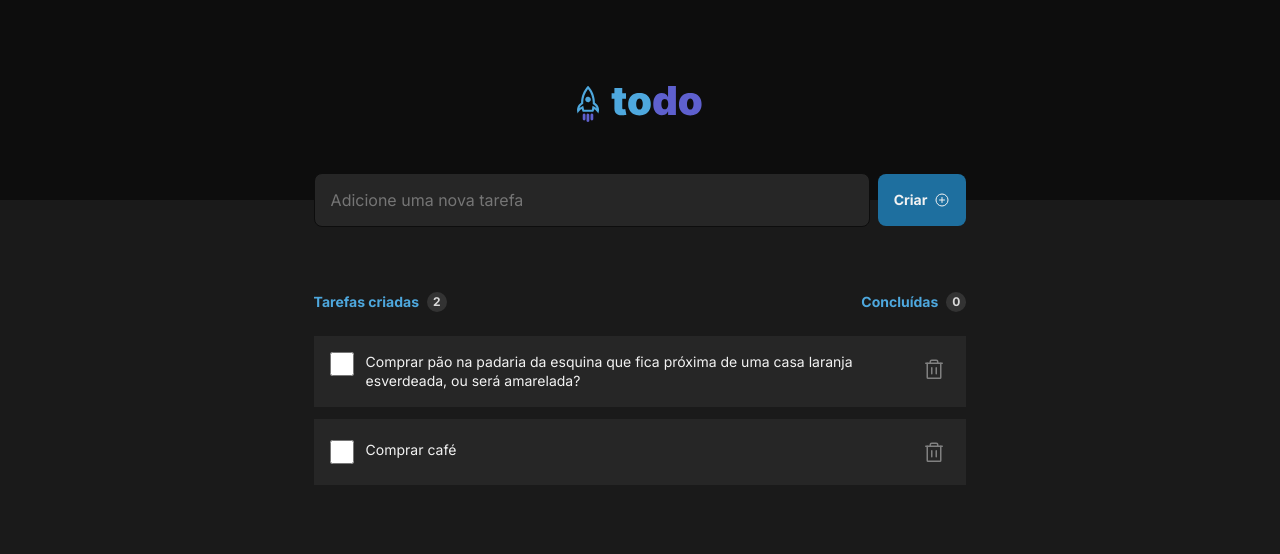
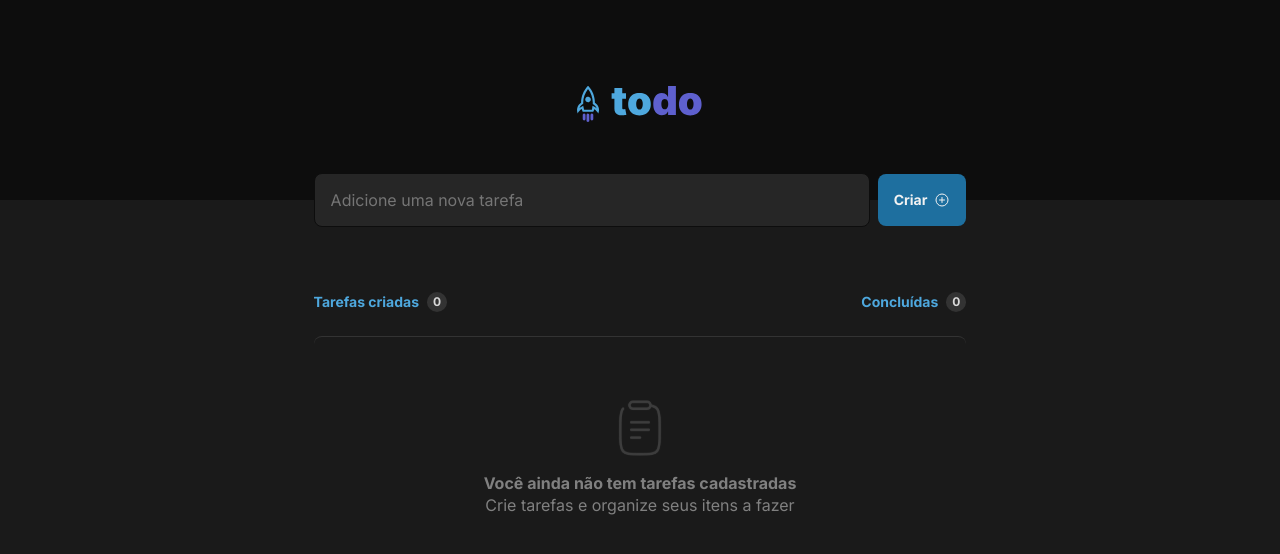
Before and after one commit to AndersonNascimentoAFSN/challenge-01-todo-list-react-ignite, a React (Vite) app: page / in a window 1280 px wide. Shown: the top 554 px of the page. Built offline with nearby package versions, Linux system fonts and the light colour scheme.

Commit message:
add task empty component

```diff
--- a/src/pages/Home/index.tsx
+++ b/src/pages/Home/index.tsx
@@ -4,20 +4,6 @@ import { Header, TaskCount, Tasks } from '../../shared/components';
 import { Input } from '../../shared/components';
 import { Button } from '../../shared/components';
 import styles from './styles.module.css';
-
-const tasksDefaultState = [
-  {
-    id: uuidv4(),
-    value:
-      'Comprar pão na padaria da esquina que fica próxima de uma casa laranja esverdeada, ou será amarelada?',
-    isComplete: false,
-  },
-  {
-    id: uuidv4(),
-    value: 'Comprar café',
-    isComplete: false,
-  },
-];
 
 interface ITask {
   id: string;
@@ -26,7 +12,7 @@ interface ITask {
 }
 
 export function Home() {
-  const [tasks, setTasks] = useState<ITask[]>(tasksDefaultState);
+  const [tasks, setTasks] = useState<ITask[]>([]);
   const [task, setTask] = useState('');
 
   function handleTaskCompleted(id: string) {
--- /dev/null
+++ b/src/shared/components/ListTasksEmpty/index.tsx
@@ -0,0 +1,12 @@
+import styles from './styles.module.css';
+import clipboard from '../../../assets/Clipboard.svg';
+
+export function ListTasksEmpty() {
+  return (
+    <div className={styles.listTaskEmpty}>
+      <img src={clipboard} alt="Imagem de um bloco de notas"/>
+      <strong>Você ainda não tem tarefas cadastradas</strong>
+      <span>Crie tarefas e organize seus itens a fazer</span>
+    </div>
+  )
+}
--- /dev/null
+++ b/src/shared/components/ListTasksEmpty/styles.module.css
@@ -0,0 +1,21 @@
+.listTaskEmpty {
+  display: flex;
+  flex-direction: column;
+  justify-content: center;
+  min-height: 15.25em;
+  border-top: 1px solid var(--gray-400);
+  border-radius: 8px;
+}
+
+.listTaskEmpty img {
+  margin: 0 auto 1em;
+}
+
+.listTaskEmpty strong {
+  font-weight: 700;
+}
+
+.listTaskEmpty strong, span {
+  text-align: center;
+  line-height: 1.4;
+}
--- a/src/shared/components/Task/styles.module.css
+++ b/src/shared/components/Task/styles.module.css
@@ -7,6 +7,7 @@
   background: var(--gray-500);
   margin-bottom: 0.75em;
   color: var(--gray-100);
+  border-radius: 0.5em;
 }
 
 .taskInput {
@@ -19,6 +20,27 @@
   width: 1.5em;
   height: 1.5em;
   align-self: start;
+  display: none;
+}
+
+.taskInput input + label:before {
+  content: '';
+  width: 1.5em;
+  height: 1.5em;
+  border-radius: 50%;
+  border: 2px solid var(--blue);
+  background-color: transparent;
+  display: inline-block;
+  vertical-align: text-top;
+  margin-right: 1em;
+}
+
+.taskInput input:checked + label:before {
+  background-image: url("/src/assets/checked.svg");
+  background-repeat: no-repeat;
+  background-position: center;
+  background-color: var(--dark-purple);
+  border: 2px solid var(--dark-purple);
 }
 
 .taskInput label {
@@ -29,7 +51,6 @@
 
 .taskInput input, .taskInput label {
   cursor: pointer;
-  /* padding: 1em 0; */
 }
 
 .taskDelete {
--- a/src/shared/components/Tasks/index.tsx
+++ b/src/shared/components/Tasks/index.tsx
@@ -1,4 +1,5 @@
 import { Task } from '../';
+import { ListTasksEmpty } from '../ListTasksEmpty';
 import styles from './styles.module.css';
 
 interface ITasksProps {
@@ -14,7 +15,7 @@ interface ITasksProps {
 export function Tasks({ tasks, handleTaskCompleted, delTask }: ITasksProps) {
   return (
     <div className={styles.wrapperTask}>
-      {tasks.map(({ id, value, isComplete }) => (
+      {tasks.length !== 0 ? tasks.map(({ id, value, isComplete }) => (
         <Task
           key={id}
           id={id}
@@ -23,7 +24,7 @@ export function Tasks({ tasks, handleTaskCompleted, delTask }: ITasksProps) {
           handleTaskCompleted={handleTaskCompleted}
           delTask={delTask}
         />
-      ))}
+      )): <ListTasksEmpty />}
     </div>
   );
 }
--- a/src/styles/global.css
+++ b/src/styles/global.css
@@ -32,5 +32,5 @@ body {
 body, input, textarea, button {
   font-family: 'Inter', sans-serif;
   font-weight: 400;
-  font-size: 1rem;
+  font-size: 1em;
 }
```
Also changed, not shown: src/assets/checked.svg (added).
